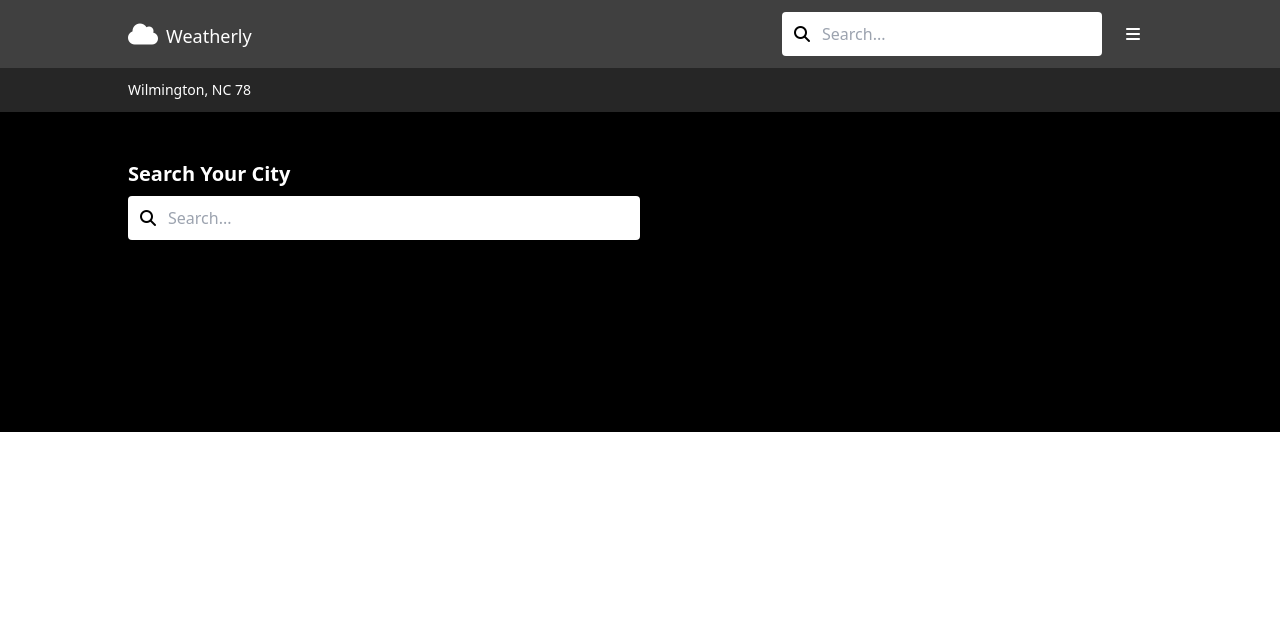
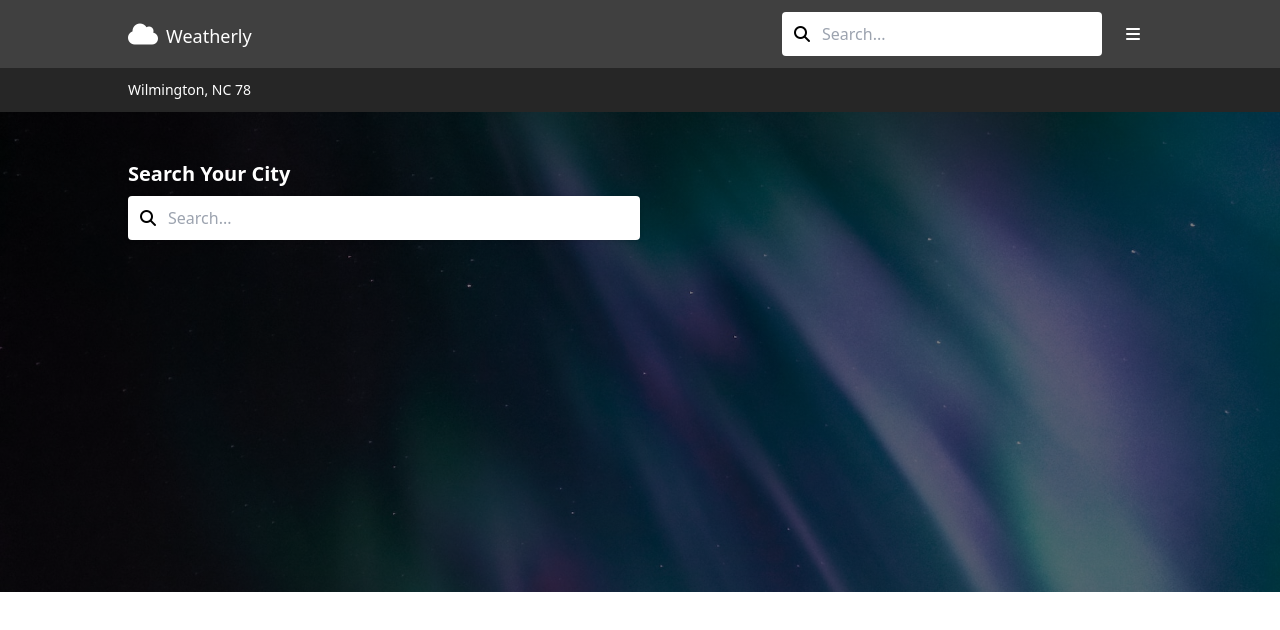
Before and after one commit to admclamb/your-weather-3, a React (Vite) app: page / in a window 1280 px wide. Shown: the top 630 px of the page. Built offline with nearby package versions, Linux system fonts and the light colour scheme; no server answers.

Commit message:
Update hero on home

```diff
--- /dev/null
+++ b/src/components/Hero/Hero.tsx
@@ -0,0 +1,42 @@
+import { useEffect, useState } from "react";
+import Container from "../Container/Container";
+import Searchbar from "../Searchbar/Searchbar";
+import Storage from "../../utils/Storage";
+import heroBackgroundImg from "./northern-lights.jpg";
+const Hero = () => {
+  const [recentSearches, setRecentSearches] = useState<Location[]>([]);
+
+  useEffect(() => {
+    const foundSearches = Storage.local.get<Location[]>("recent-locations");
+    if (foundSearches?.length) {
+      setRecentSearches(foundSearches);
+    }
+  }, []);
+  return (
+    <section
+      className="h-[60vh] bg-black px-3 py-12 text-white"
+      style={{
+        background: `linear-gradient( rgba(0, 0, 0, 0.5), rgba(0, 0, 0, 0.5) ), url(${heroBackgroundImg})`,
+        backgroundRepeat: "no-repeat",
+        backgroundPosition: "center",
+        backgroundSize: "cover",
+      }}
+    >
+      <Container className="mx-auto flex flex-col gap-3">
+        <div className="w-full md:max-w-[50%]">
+          <h3 className="text-xl font-semibold mb-2">Search Your City</h3>
+          <Searchbar className="drop-shadow" />
+        </div>
+
+        {recentSearches.length ? (
+          <div>
+            <p>Recent Locations</p>
+            <ul></ul>
+          </div>
+        ) : null}
+      </Container>
+    </section>
+  );
+};
+
+export default Hero;
--- a/src/pages/Home/Home.tsx
+++ b/src/pages/Home/Home.tsx
@@ -3,36 +3,12 @@ import Container from "../../components/Container/Container";
 import Searchbar from "../../components/Searchbar/Searchbar";
 import { Location } from "../../ts/types/Location";
 import Storage from "../../utils/Storage";
+import Hero from "../../components/Hero/Hero";
 
 const Home = () => {
-  const [recentSearches, setRecentSearches] = useState<Location[]>([]);
-
-  useEffect(() => {
-    const foundSearches = Storage.local.get<Location[]>("recent-locations");
-    if (foundSearches?.length) {
-      setRecentSearches(foundSearches);
-    }
-  }, []);
-
-  console.log("RECENT: ", recentSearches);
-
   return (
     <>
-      <section className="h-[40vh] bg-black px-3 py-12 text-white">
-        <Container className="mx-auto flex flex-col gap-3">
-          <div className="w-full md:max-w-[50%]">
-            <h3 className="text-xl font-semibold mb-2">Search Your City</h3>
-            <Searchbar className="drop-shadow" />
-          </div>
-
-          {recentSearches.length ? (
-            <div>
-              <p>Recent Locations</p>
-              <ul></ul>
-            </div>
-          ) : null}
-        </Container>
-      </section>
+      <Hero />
     </>
   );
 };
```
Also changed, not shown: src/components/Hero/northern-lights.jpg (added).
